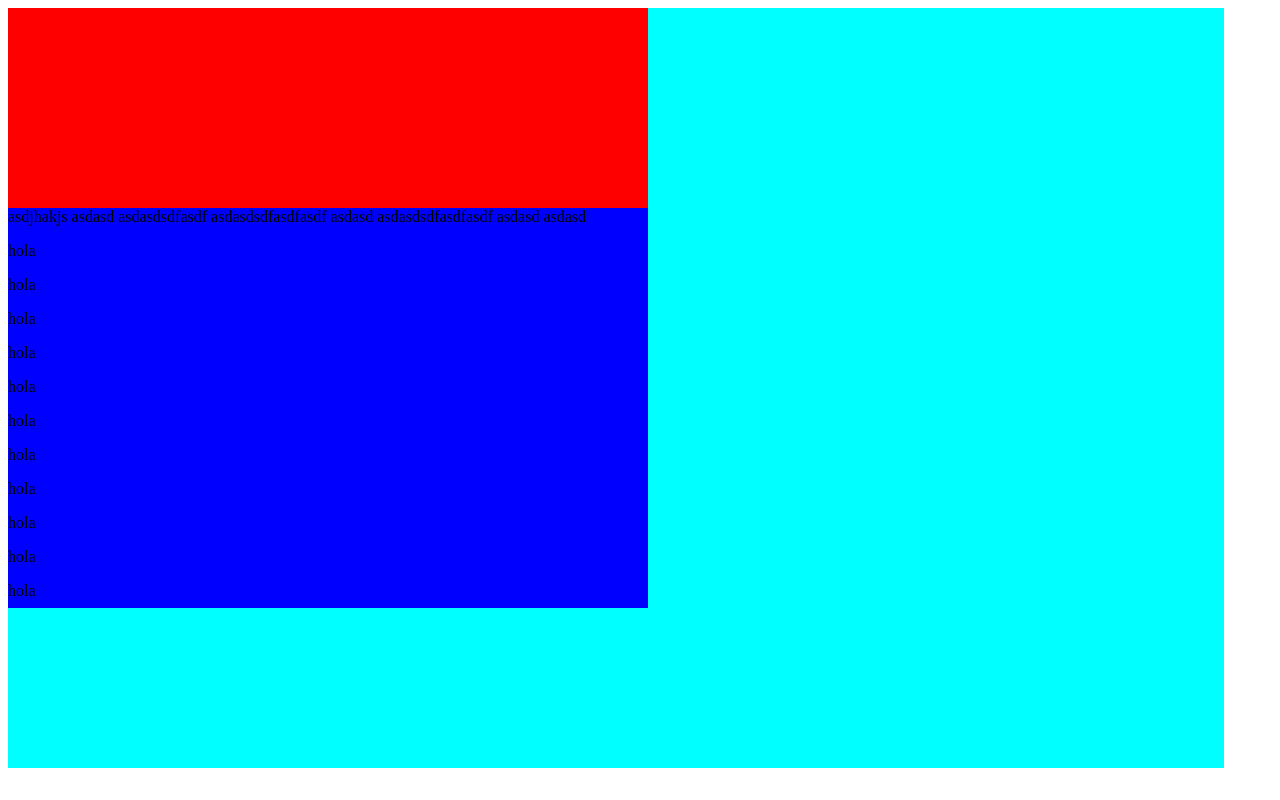
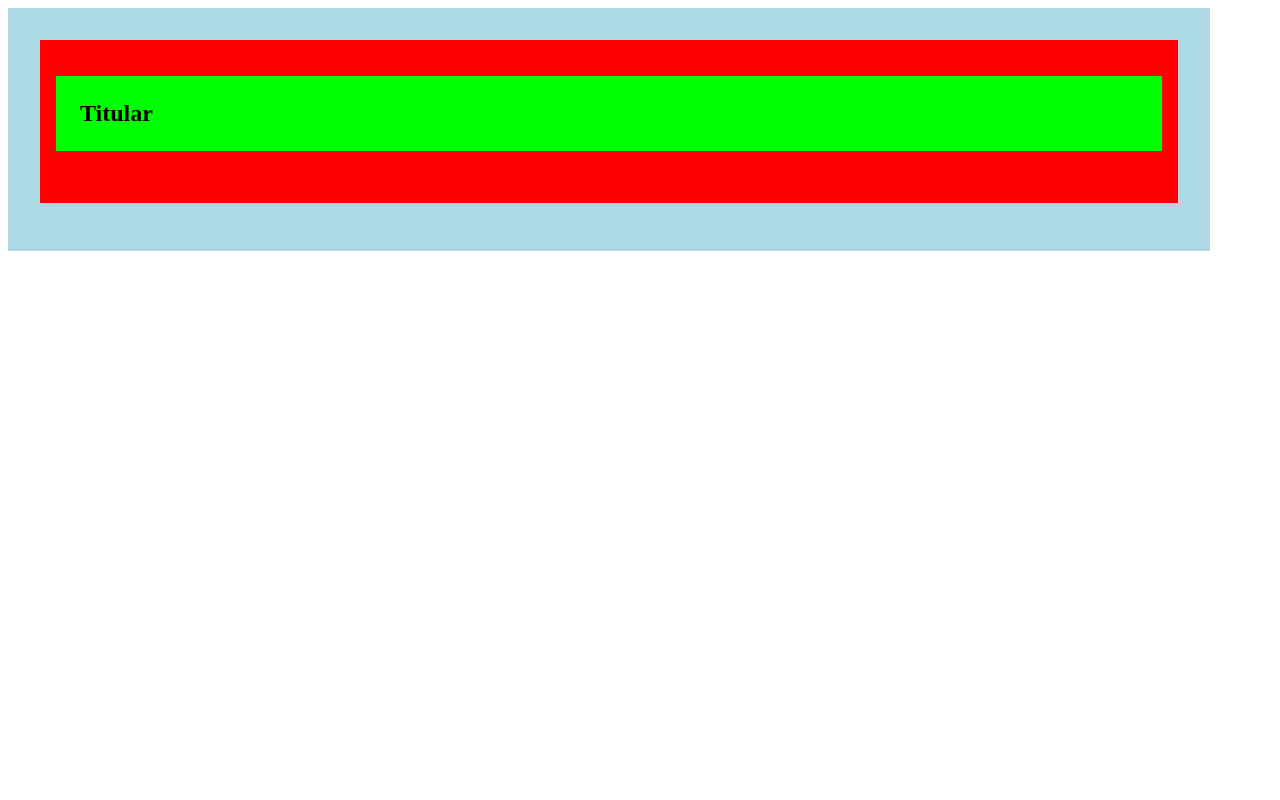
Before and after one commit to DanielTuttos/React-Vite-Sass, a React (Vite) app: page / in a window 1280 px wide. Built offline with nearby package versions, Linux system fonts and the light colour scheme.

Commit message:
accordeon

```diff
--- a/src/App.jsx
+++ b/src/App.jsx
@@ -1,8 +1,14 @@
 import React from "react";
+import { Animations } from "./components/Animations";
 import Buttons from "./components/Buttons";
 
 const App = () => {
+  console.log(<Buttons text={"hello"} type={"btn-primary"} />);
   return (
+    <Animations />
+    // <div>
+    //   <Buttons text={'hello'} type={'btn-primary'} />
+    // </div>
     // <div>
     //   <h1 className="title">Hola desde sass</h1>
     //   <hr />
@@ -21,39 +27,39 @@ const App = () => {
     //   <h2>Counter: 0</h2>
     //   <Buttons type={'btn btn-primary'} text={'+1'}/>
     // </div>
-    <div className="container_item">
-      <div className="hijo">
-        <div className="hijo_hijo">
-          asdjhakjs
-          asdasd
-          asdasdsdfasdf
-          asdasdsdfasdfasdf
-          asdasd
-          asdasdsdfasdfasdf
+    // <div className="container_item">
+    //   <div className="hijo">
+    //     <div className="hijo_hijo">
+    //       asdjhakjs
+    //       asdasd
+    //       asdasdsdfasdf
+    //       asdasdsdfasdfasdf
+    //       asdasd
+    //       asdasdsdfasdfasdf
 
-          asdasd
+    //       asdasd
 
-          asdasd
-          <p>hola</p>
-          <p>hola</p>
-          <p>hola</p>
-          <p>hola</p>
-          <p>hola</p>
-          <p>hola</p>
-          <p>hola</p>
-          <p>hola</p>
-          <p>hola</p>
-          <p>hola</p>
-          <p>hola</p>
-          <p>hola</p>
-          <p>hola</p>
-          <p>hola</p>
-          <p>hola</p>
-          <p>hola</p>
-          <p>hola</p>
-        </div>
-      </div>
-    </div>
+    //       asdasd
+    //       <p>hola</p>
+    //       <p>hola</p>
+    //       <p>hola</p>
+    //       <p>hola</p>
+    //       <p>hola</p>
+    //       <p>hola</p>
+    //       <p>hola</p>
+    //       <p>hola</p>
+    //       <p>hola</p>
+    //       <p>hola</p>
+    //       <p>hola</p>
+    //       <p>hola</p>
+    //       <p>hola</p>
+    //       <p>hola</p>
+    //       <p>hola</p>
+    //       <p>hola</p>
+    //       <p>hola</p>
+    //     </div>
+    //   </div>
+    // </div>
   );
 };
 
--- /dev/null
+++ b/src/components/Animations/index.jsx
@@ -0,0 +1,20 @@
+import React, { useState } from "react";
+import "./styles.scss";
+
+export const Animations = () => {
+  const [open, setOpen] = useState(false);
+  return (
+    <div className="acordeon">
+      <div className={`bloque ${open ? "activo" : ""}`}>
+        <h2 onClick={() => setOpen(!open)} className="h2">
+          Titular
+        </h2>
+        <p className="contenido">Soy el contenido 1</p>
+      </div>
+      {/* <div className="bloque">
+            <h2 className="h2">Titular</h2>
+            <p className="contenido">Soy el contenido 2</p>
+        </div> */}
+    </div>
+  );
+};
--- /dev/null
+++ b/src/components/Animations/styles.scss
@@ -0,0 +1,25 @@
+.acordeon {
+  background-color: lightblue;
+  padding: 2em;
+  width: 90%;
+  max-width: 120em;
+}
+.acordeon .bloque {
+  background-color: red;
+  margin: 0 0 1em;
+  padding: 1em;
+}
+.acordeon .h2 {
+  background-color: lime;
+  padding: 1em;
+}
+.acordeon .contenido {
+  background-color: pink;
+  padding: 0em;
+  height: 0;
+  overflow: hidden;
+  transition: all .5s ease;
+}
+.acordeon .bloque.activo .contenido {
+  height: 4em;
+}
```
